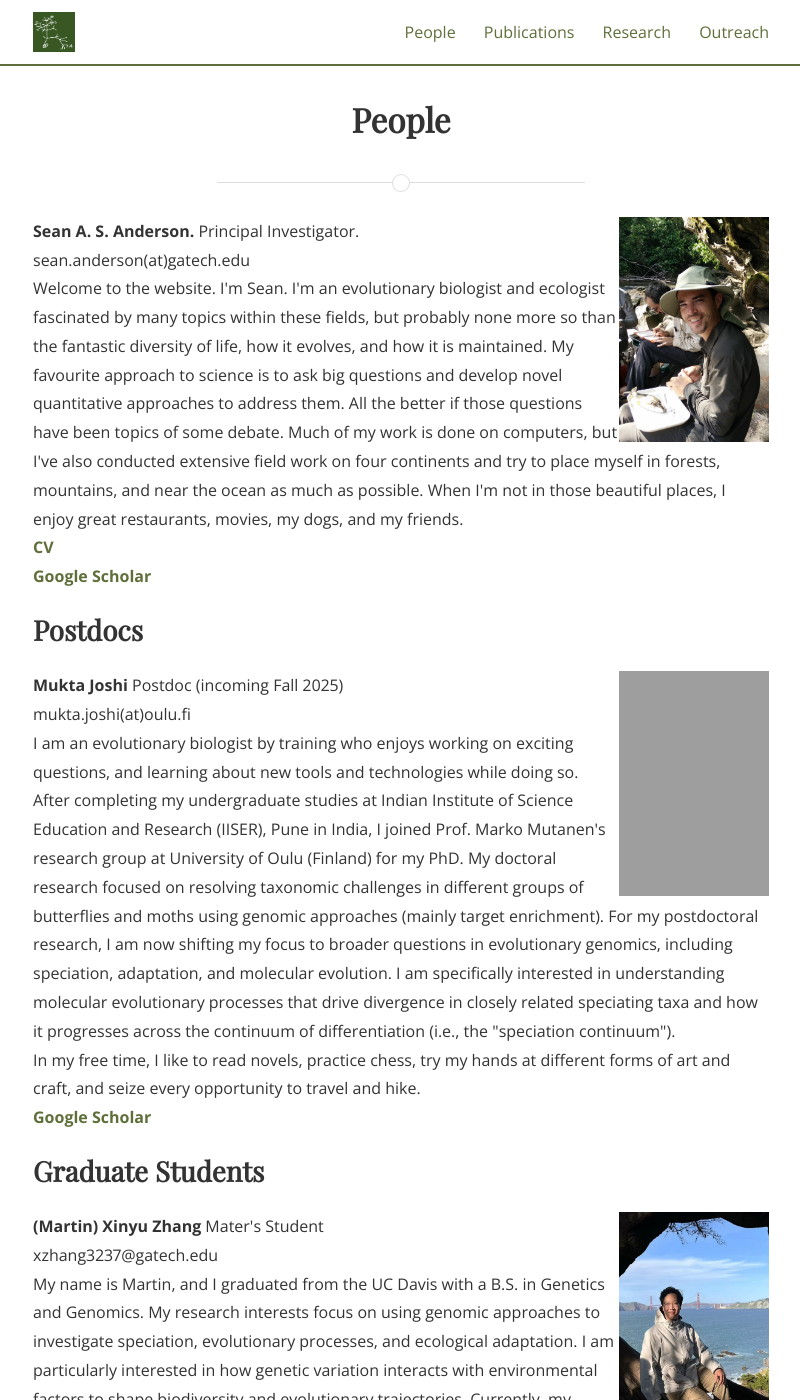
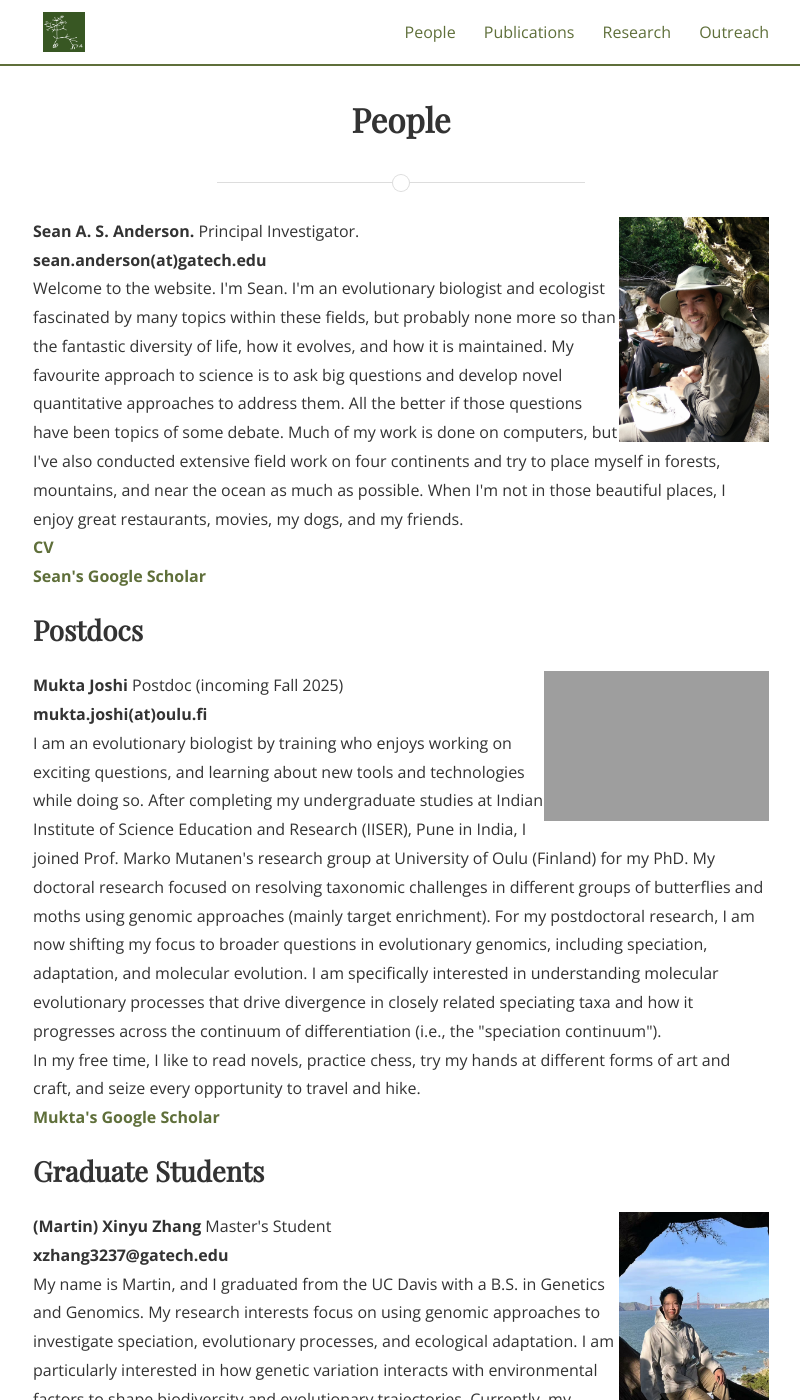
Before and after one commit to SeanASAnderson/SeanASAnderson.github.io, a Jekyll site: the page built from people.md, in a window 1280 px wide and 1400 px high. Shown: the whole window, without its empty margins (239-1039 px from the left). Built offline with Jekyll 4.4.1, drawn with Linux system fonts in a browser that asks for light colours; nearby versions of some CDN libraries; some web fonts are replaced; grey boxes are pictures that could not be loaded.

Commit message:
tweaking personnel 1

```diff
--- a/people.md
+++ b/people.md
@@ -8,31 +8,32 @@
 <style>
 img {
 	float:right;
+	margin: 0 0 10px 10px;
 }
 </style>
 
 <p>
   <b>Sean A. S. Anderson. </b> Principal Investigator. <img src="/assets/sean_suriname_riverside2.jpg" alt="Sean riverside" style="width:150px;height:225px;">
-  <br>sean.anderson(at)gatech.edu
+  <br><b>sean.anderson(at)gatech.edu </b>
   <br>Welcome to the website. I'm Sean. I'm an evolutionary biologist and ecologist fascinated by many topics within these fields, but probably none more so than the fantastic diversity of life, how it evolves, and how it is maintained. My favourite approach to science is to ask big questions and develop novel quantitative approaches to address them. All the better if those questions have been topics of some debate. Much of my work is done on computers, but I've also conducted extensive field work on four continents and try to place myself in forests, mountains, and near the ocean as much as possible. When I'm not in those beautiful places, I enjoy great restaurants, movies, my dogs, and my friends.
   <br><a href="https://github.com/SeanASAnderson/CV/blob/main/AndersonSean.CV.2023.pdf"><b>CV</b></a>
-  <br><a href="https://scholar.google.com/citations?user=xfDBp1sAAAAJ&hl=en"><b>Google Scholar</b></a>
+  <br><a href="https://scholar.google.com/citations?user=xfDBp1sAAAAJ&hl=en"><b>Sean's Google Scholar</b></a>
 
 </p>
 
 <h2>Postdocs</h2>
 <p>
-  <b>Mukta Joshi</b> Postdoc (incoming Fall 2025) <img src="/assets/mukta_joshi.jpg" alt="Mukta" style="width:150px;height:225px;">
-  <br>mukta.joshi(at)oulu.fi
+  <b>Mukta Joshi</b> Postdoc (incoming Fall 2025) <img src="/assets/mukta_joshi.jpg" alt="Mukta" style="width:225px;height:150px;">
+  <br><b>mukta.joshi(at)oulu.fi</b>
    <br> I am an evolutionary biologist by training who enjoys working on exciting questions, and learning about new tools and technologies while doing so. After completing my undergraduate studies at Indian Institute of Science Education and Research (IISER), Pune in India, I joined Prof. Marko Mutanen's research group at University of Oulu (Finland) for my PhD. My doctoral research focused on resolving taxonomic challenges in different groups of butterflies and moths using genomic approaches (mainly target enrichment). For my postdoctoral research, I am now shifting my focus to broader questions in evolutionary genomics, including speciation, adaptation, and molecular evolution. I am specifically interested in understanding molecular evolutionary processes that drive divergence in closely related speciating taxa and how it progresses across the continuum of differentiation (i.e., the "speciation continuum").
  <br> In my free time, I like to read novels, practice chess, try my hands at different forms of art and craft, and seize every opportunity to travel and hike.
-  <br><a href="https://scholar.google.com/citations?user=mo4_xd0AAAAJ&hl=en"><b>Google Scholar</b></a>
+  <br><a href="https://scholar.google.com/citations?user=mo4_xd0AAAAJ&hl=en"><b>Mukta's Google Scholar</b></a>
 </p>
 
 <h2>Graduate Students</h2>
 <p>
-  <b>(Martin) Xinyu Zhang</b> Mater's Student <img src="/assets/martin_zhang.jpg" alt="Martin" style="width:150px;height:225px;">
-  <br>xzhang3237@gatech.edu
+  <b>(Martin) Xinyu Zhang</b> Master's Student <img src="/assets/martin_zhang.jpg" alt="Martin" style="width:150px;height:225px;">
+  <br><b>xzhang3237@gatech.edu</b>
    <br> My name is Martin, and I graduated from the UC Davis with a B.S. in Genetics and Genomics. My research interests focus on using genomic approaches to investigate speciation, evolutionary processes, and ecological adaptation. I am particularly interested in how genetic variation interacts with environmental factors to shape biodiversity and evolutionary trajectories. Currently, my project explores the dynamical nature of "islands" of genomic divergence and how they change upon secondary contact as a model for understanding the dynamics of speciation.
 </p>
 
```
